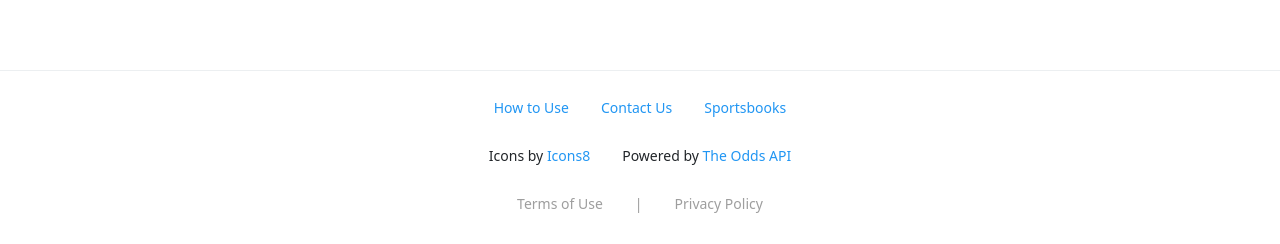
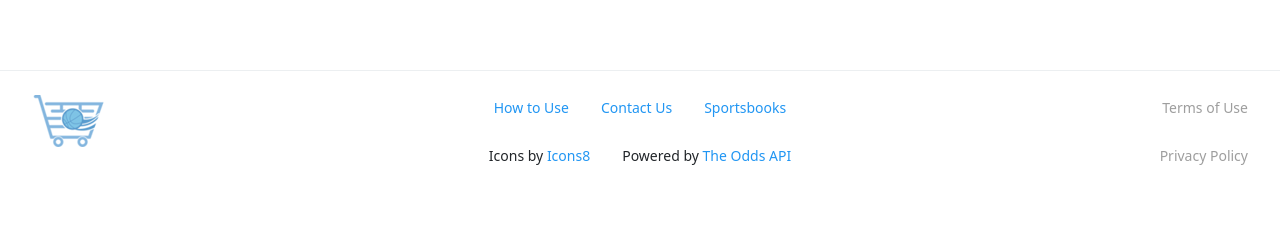
Before and after one commit to kadessdragon718/React-Sports-Betting-App, a React (Create React App) app: page / in a window 1280 px wide. Shown: the part 1277-1521 px from the top of the page. After the commit the page ends 1472 px from the top, so only its background shows below. Built offline with nearby package versions, Linux system fonts and the light colour scheme.

Commit message:
footer should stretch out more on larger screens (#12)
* footer should stretch out more on larger screens

* change logo sizing

```diff
--- a/src/Components/Footer.js
+++ b/src/Components/Footer.js
@@ -1,9 +1,11 @@
 import PopupComponent from "./PopupComponent";
+import logo from'./../Images/Misc/logo.png';
 
 const Footer = () => {
 
     return (
     <div>
+      <div className="lg:hidden">
         <div className="mx-auto max-w-screen-2xl flex items-center justify-center border-t border-blue-gray-50 py-4 gap-8">
           <div>
             <PopupComponent type="instructions" text="text-blue-500 text-sm cursor-pointer"></PopupComponent>
@@ -39,6 +41,46 @@ const Footer = () => {
               <PopupComponent type="privacy" text="text-gray-500 text-sm cursor-pointer"></PopupComponent>
             </div>
         </div>
+      </div>
+      <div className="hidden lg:grid mx-auto max-w-screen-2xl border-t border-blue-gray-50 grid grid-cols-3 mb-4">
+        <div className="text-left py-4 ml-8">
+          <img className="opacity-70" src={logo} alt={"Shop the Line"} />
+        </div>
+        <div>
+          <div className="mx-auto flex items-center justify-center py-4 gap-8">
+            <div>
+              <PopupComponent type="instructions" text="text-blue-500 text-sm cursor-pointer"></PopupComponent>
+            </div>
+            <div>
+              <a href="mailto:team@shopthe-line.com">
+              <span className="text-blue-500 text-sm">Contact Us</span></a>
+            </div>
+            <div>
+              <PopupComponent type="sportsbook-list" text="text-blue-500 text-sm cursor-pointer"></PopupComponent>
+            </div>
+
+          </div>
+          <div className="mx-auto flex items-center justify-center gap-8">
+              <div>
+                <span className="text-sm">Icons by <a color="red" target="_blank" rel="noopener noreferrer" href="https://icons8.com">
+                <span className="text-blue-500 text-sm">Icons8</span> </a></span>
+
+              </div>
+              <div>
+                <span className="text-sm">Powered by <a color="red" target="_blank" rel="noopener noreferrer" href="https://the-odds-api.com/">
+                <span className="text-blue-500 text-sm">The Odds API</span></a></span>
+              </div>
+          </div>
+        </div>
+        <div className="text-right mr-8">
+            <div className="py-4">
+              <PopupComponent type="terms" text="text-gray-500 text-sm cursor-pointer"></PopupComponent>
+            </div>
+            <div>
+              <PopupComponent type="privacy" text="text-gray-500 text-sm cursor-pointer"></PopupComponent>
+            </div>
+        </div>
+      </div>
     </div>);
   };
 
```
Also changed, not shown: src/Images/Misc/logo.png, 1 other file (tests, documents, lock files or other folders). Lines whose indentation alone changed are shown as unchanged.
